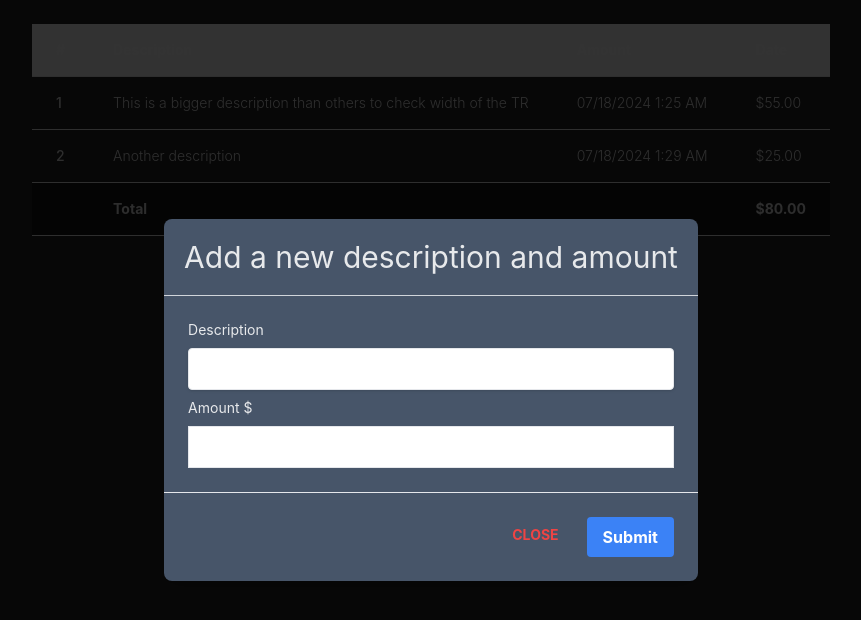
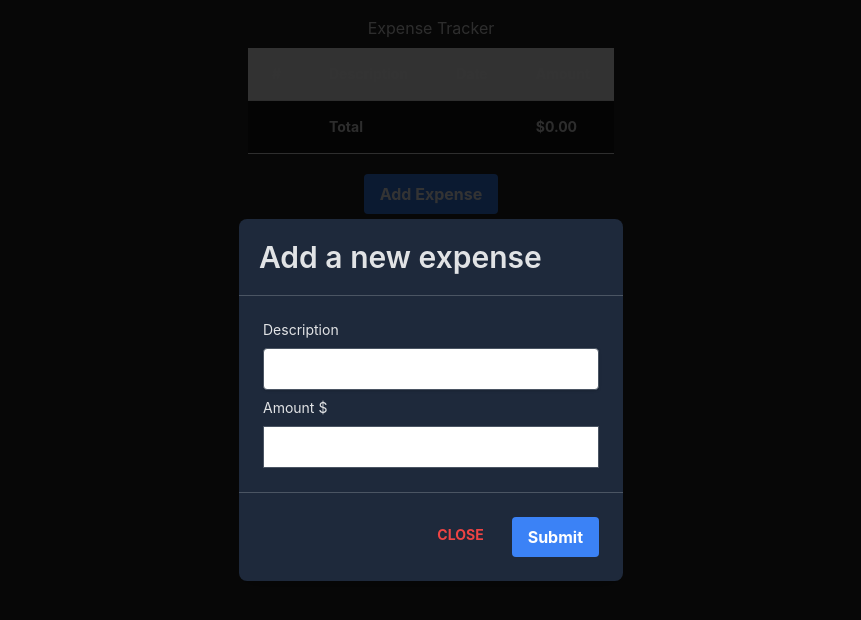
Before and after one commit to craigraphics/expense-tracker-app, a React (Vite) app: page / in a window 1280 px wide. Both pictures are taken after a click on the button "Add Expense". Shown: the top 620 px of the page, without its empty margins (209-1070 px from the left). Built offline with nearby package versions, Linux system fonts and the light colour scheme.

Commit message:
- added localStorage for preserving data - added error states - fixed bugs

```diff
--- a/src/App.tsx
+++ b/src/App.tsx
@@ -1,4 +1,4 @@
-import { useState } from 'react';
+import { useState, useEffect } from 'react';
 import ExpenseList from './components/ExpenseList';
 import ExpenseForm from './components/ExpenseForm';
 
@@ -13,34 +13,35 @@ type expenseItemArgs = {
   amount: number;
 };
 
-const list: expensesType[] = [
-  {
-    description: 'This is a bigger description than others to check width of the TR',
-    amount: 55,
-    timeStamp: 'Wed Jul 17 2024 18:25:22 GMT-0700 (Pacific Daylight Time)',
-  },
-  {
-    description: 'Another description',
-    amount: 25,
-    timeStamp: 'Wed Jul 17 2024 18:29:22 GMT-0700 (Pacific Daylight Time)',
-  },
-];
-
 function App() {
   const [showModal, setShowModal] = useState(false);
-  const [expenses, setExpenses] = useState<expensesType[]>(list);
+  const [expenses, setExpenses] = useState<expensesType[]>([]);
 
   const handleSubmit = (expenseItem: expenseItemArgs): void => {
-    setExpenses((prev) => [...prev, { ...expenseItem, timeStamp: String(new Date()) }]);
-    console.log(expenseItem);
+    const newExpense = { ...expenseItem, timeStamp: new Date().toISOString() };
+
+    setExpenses((prev) => {
+      const updatedExpenses = [...prev, newExpense];
+      localStorage.setItem('expenses', JSON.stringify(updatedExpenses));
+      return updatedExpenses;
+    });
   };
+
+  useEffect(() => {
+    const savedExpenses = localStorage.getItem('expenses');
+
+    if (savedExpenses) {
+      setExpenses(JSON.parse(savedExpenses));
+    }
+  }, []);
 
   return (
     <>
       <div className="p-4 m-0 flex flex-col items-center container mx-auto ">
+        <h1>Expense Tracker</h1>
         <ExpenseList expenses={expenses} />
         <button
-          className="bg-blue-500 hover:bg-blue-700 text-white font-bold py-2 px-4 rounded focus:outline-none focus:shadow-outline "
+          className="bg-blue-500 hover:bg-blue-700 text-white font-bold py-2 px-4 rounded focus:outline-none focus:shadow-outline mt-3"
           type="button"
           onClick={() => setShowModal(true)}
         >
--- a/src/components/ExpenseForm.tsx
+++ b/src/components/ExpenseForm.tsx
@@ -11,46 +11,63 @@ type ExpenseFormType = {
 };
 
 const ExpenseForm: React.FC<ExpenseFormType> = ({ onClose, onSubmit }) => {
-  const [description, setDescription] = useState('');
-  const [amount, setAmount] = useState(0);
+  const [description, setDescription] = useState<string>('');
+  const [amount, setAmount] = useState<number>(0);
+  const [error, setError] = useState<string | null>(null);
 
   const handleSubmit = (e: React.SyntheticEvent) => {
     e.preventDefault();
+    if (!description || amount <= 0) {
+      setError('All fields are required, and amount must be greater than zero');
+      return;
+    }
     onSubmit({
       description,
       amount,
     });
+    onClose();
+  };
+
+  const changeDescription = (e: React.ChangeEvent<HTMLInputElement>) => {
+    setError(null);
+    setDescription(e.target.value);
+  };
+
+  const changeAmount = (e: React.ChangeEvent<HTMLInputElement>) => {
+    setError(null);
+    setAmount(parseFloat(e.target.value));
   };
 
   return (
     <>
       <div className="flex justify-center items-center overflow-x-hidden overflow-y-auto fixed inset-0 z-50 outline-none focus:outline-none bg-black/[.8]">
-        <div className="relative w-auto my-6 mx-auto max-w-3xl">
-          <div className="border-0 rounded-lg shadow-lg relative flex flex-col w-full bg-slate-600 outline-none focus:outline-none">
-            <div className="flex items-start justify-between p-5 border-b border-solid border-gray-300 rounded-t ">
-              <h3 className="text-3xl font=semibold">Add a new description and amount</h3>
+        <div className="relative my-6 mx-auto w-96">
+          <div className="border-0 rounded-lg shadow-lg relative flex flex-col w-full bg-slate-800 outline-none focus:outline-none">
+            <div className="flex items-start justify-between p-5 border-b border-solid border-gray-600 rounded-t ">
+              <h3 className="text-3xl font-semibold">Add a new expense</h3>
             </div>
 
             <div className="relative p-6 flex-auto">
+              {error && <p className="text-red-500 mb-3">{error}</p>}
               <form className=" w-full">
                 <label className="block text-sm mb-2">Description</label>
                 <input
                   type="text"
                   value={description}
-                  onChange={(e) => setDescription(e.target.value)}
-                  className="shadow appearance-none border rounded w-full py-2 px-1"
+                  onChange={changeDescription}
+                  className="shadow appearance-none border border-gray-600 rounded w-full py-2 px-1"
                 />
                 <label className="block text-sm mb-2 mt-2">Amount $</label>
                 <input
                   type="number"
                   value={amount}
-                  onChange={(e) => setAmount(parseInt(e.target.value))}
-                  className=" border w-full py-2 px-1"
+                  onChange={changeAmount}
+                  className=" border border-gray-600 w-full py-2 px-1"
                 />
               </form>
             </div>
 
-            <div className="flex items-center justify-end p-6 border-t border-solid border-blueGray-200 rounded-b">
+            <div className="flex items-center justify-end p-6 border-t border-solid border-gray-600 rounded-b">
               <button
                 className="text-red-500 background-transparent font-bold uppercase px-6 py-2 text-sm outline-none focus:outline-none mr-1 mb-1"
                 type="button"
--- a/src/components/ExpenseList.tsx
+++ b/src/components/ExpenseList.tsx
@@ -35,10 +35,10 @@ const ExpenseList: React.FC<{ expenses: ExpenseType[] }> = ({ expenses }) => {
                     Description
                   </th>
                   <th scope="col" className=" px-6 py-4">
-                    Amount
+                    Date
                   </th>
                   <th scope="col" className=" px-6 py-4">
-                    Date
+                    Amount
                   </th>
                 </tr>
               </thead>
```
